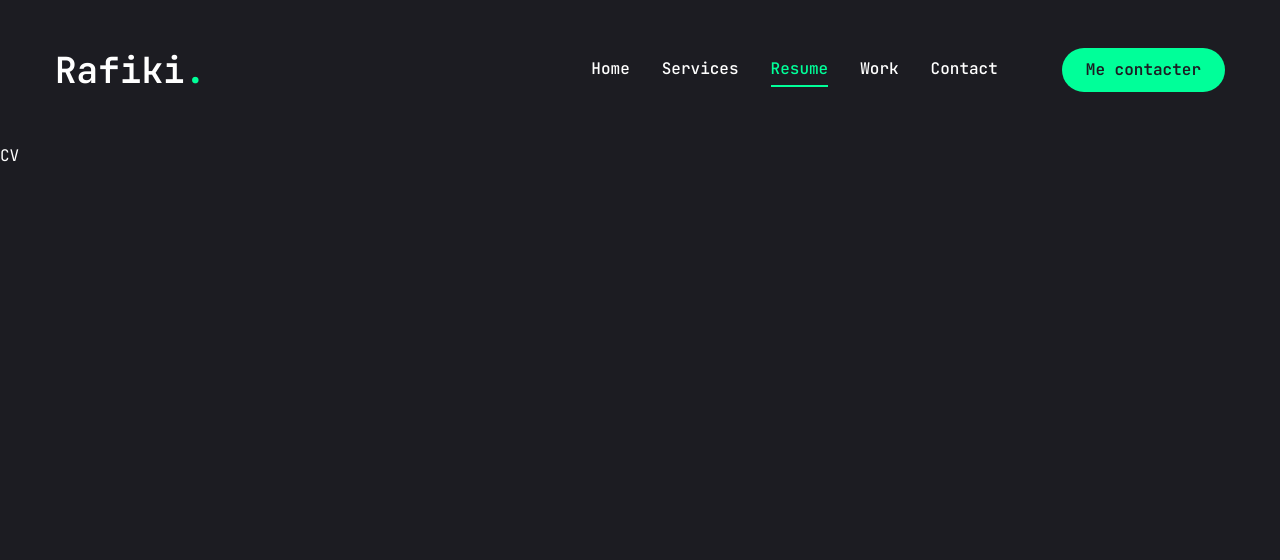
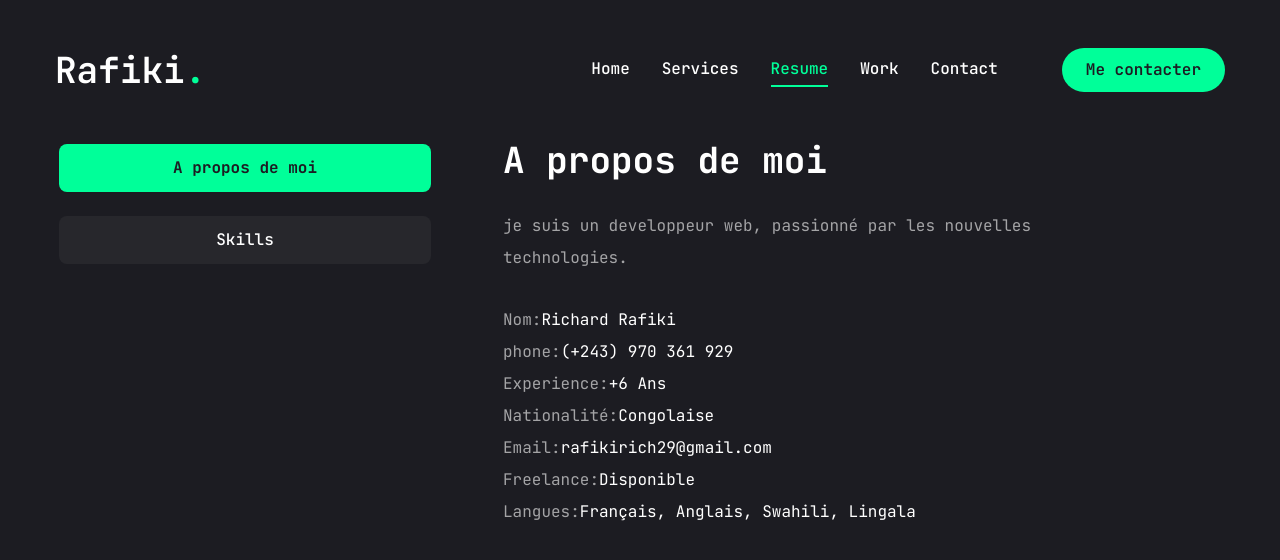
Before and after one commit to Ramus-Siz/Richard_Rafiki_Portfolio, a Next.js app in the folder rafiki_richard_porfolio/: page /resume in a window 1280 px wide. Shown: the top 560 px of the page. Built offline with nearby package versions, Linux system fonts and the light colour scheme.

Commit message:
feat resume:add resume page, about and skillsinformations

```diff
--- a/rafiki_richard_porfolio/app/resume/page.jsx
+++ b/rafiki_richard_porfolio/app/resume/page.jsx
@@ -1,9 +1,148 @@
-"use-client";
-import { FaHtml5 } from "react-icons/fa";
+"use client";
+import { FaHtml5, FaCss3, FaJs, FaReact, FaNodeJs, FaFigma} from "react-icons/fa";
+import {SiTailwindcss, SiNextdotjs} from "react-icons/si";
+
+const about={
+    title:"A propos de moi",
+    description:"je suis un developpeur web, passionné par les nouvelles technologies.",
+    info:[
+        {
+            fieldName:"Nom",
+            fieldValue:"Richard Rafiki",
+        },
+        {
+            fieldName:"phone",
+            fieldValue:"(+243) 970 361 929",
+        },
+        {
+            fieldName:"Experience",
+            fieldValue:"+6 Ans",
+        },
+        {
+            fieldName:"Nationalité",
+            fieldValue:"Congolaise",
+        },
+        {
+            fieldName:"Email",
+            fieldValue:"rafikirich29@gmail.com",
+        },
+        {
+            fieldName:"Freelance",
+            fieldValue:"Disponible",
+        },
+        {
+            fieldName:"Langues",
+            fieldValue:"Français, Anglais, Swahili, Lingala",
+        },
+    ]
+};
+
+const skills={
+    title:"Skills",
+    description:"je suis une personne passionée par les nouvelles technologies.",
+    skillist:[
+        {
+            name:"HTML 5",
+            icon:<FaHtml5/>,
+        },
+        {
+            name:"CSS",
+            icon:<FaCss3/>,
+        },
+        {
+            name:"JS",
+            icon:<FaJs/>,
+        },
+        {
+            name:"REACT",
+            icon:<FaReact/>,
+        },
+        {
+            name:"TAILWIND",
+            icon:<SiTailwindcss/>,
+        },
+        {
+            name:"NEXT",
+            icon:<SiNextdotjs />,
+        },
+        {
+            name:"NODE",
+            icon:<FaNodeJs/>,
+        },
+        {
+            name:"FIGMA",
+            icon:<FaFigma />,
+        },
+
+    ]
+};
+
+import {Tabs, TabsList, TabsTrigger, TabsContent} from '@/components/ui/tabs';
+import { Tooltip, TooltipTrigger, TooltipContent, TooltipProvider } from "@/components/ui/tooltip";
+import { ScrollArea } from "@/components/ui/scroll-area";
+import { motion } from "framer-motion";
+
 export default function Resume() {
 
     return (
-        <div>CV</div>
+        <motion.div initial={{opacity:0}} animate={{opacity:1, transition:{delay:2.4, duration:0.4, ease:"easeIn"}
+        }} className="min-h-[80vh] flex intems-center justify-center py-12 xl:py-0 "
+        >
+            <div className="container mx-auto">
+                <Tabs defaultValue="about" className="flex flex-col xl:flex-row gap-[68px]">
+                    <TabsList className="flex flex-col w-full max-w-[380px] mx-auto xl:mx-0 gap-6">
+                        <TabsTrigger value="about">A propos de moi</TabsTrigger>
+                        <TabsTrigger value="skills">Skills</TabsTrigger>
+                    </TabsList>
+                    <div className="min-h-[70vh] w-full">
+                        <TabsContent value="about" className="w-full text-center xl:text-left">
+                            <div className="flex flex-col gap-[30px]">
+                                <h3 className="text-4xl font-bold">{about.title}</h3>
+                                <p className="max-w-[600px] text-white/60 mx-auto xl:mx-0">{about.description}</p>
+                                <ul>
+                                    {about.info.map((info, index) => (
+                                        <li key={index}>
+                                            <span className="text-white/60">{info.fieldName}:</span>
+                                            <span className="text-white">{info.fieldValue}</span>
+                                        </li>
+                                    ))}
+                                </ul>
+                            </div>
+                        </TabsContent>
+                        <TabsContent value="skills" className="w-full h-full">
+                            <div className="flex flex-col gap-[30px]">
+                                <div className="flex flex-col gap-[30px] text-center xl:text-left">
+                                    <h3 className="text-4xl font-bold ">{skills.title}</h3>
+                                    <p className="max-w-[600px] text-white/60 mx-auto xl:mx-0">{skills.description}</p>
+                                </div>
+                                <ul className="grid grid-cols-2 sm:grid-cols-3 md:grid-cols-4 gap-4 xl:gap-[30px]">
+                                    {skills.skillist.map((skill, index) => (
+                                        <li key={index} className="flex items-center gap-4">
+                                            <TooltipProvider delayDuration={100}>
+                                                <Tooltip>
+                                                    <TooltipTrigger className="w-full h-[150px] bg-[#232329] rounded-xl flex justify-center items-center group ">
+                                                        <div className="text-6xl group-hover:text-accent transition-all duration-300">
+                                                            {skill.icon}
+                                                        </div>
+                                                    </TooltipTrigger>
+                                                    <TooltipContent >
+                                                        <p className="capitalize">{skill.name}</p>
+                                                    </TooltipContent>
+                                                </Tooltip>
+                                            </TooltipProvider>
+                                        </li>
+                                    ))}
+
+                                </ul>
+                            </div>
+                        </TabsContent>
+                    </div>
+
+
+                </Tabs>
+            </div>
+
+        </motion.div>
     )
 
 }
--- a/rafiki_richard_porfolio/components/ui/scroll-area.jsx
+++ b/rafiki_richard_porfolio/components/ui/scroll-area.jsx
@@ -32,7 +32,7 @@
       className
     )}
     {...props}>
-    <ScrollAreaPrimitive.ScrollAreaThumb className="relative flex-1 rounded-full bg-slate-200 dark:bg-slate-800" />
+    <ScrollAreaPrimitive.ScrollAreaThumb className="relative flex-1 rounded-full bg-accent dark:bg-slate-800" />
   </ScrollAreaPrimitive.ScrollAreaScrollbar>
 ))
 ScrollBar.displayName = ScrollAreaPrimitive.ScrollAreaScrollbar.displayName
--- a/rafiki_richard_porfolio/components/ui/tabs.jsx
+++ b/rafiki_richard_porfolio/components/ui/tabs.jsx
@@ -11,7 +11,7 @@
   <TabsPrimitive.List
     ref={ref}
     className={cn(
-      "inline-flex h-10 items-center justify-center rounded-md bg-slate-100 p-1 text-slate-500 dark:bg-slate-800 dark:text-slate-400",
+      "inline-flex h-auto rounded-md p-1 text-primary",
       className
     )}
     {...props} />
@@ -22,7 +22,7 @@
   <TabsPrimitive.Trigger
     ref={ref}
     className={cn(
-      "inline-flex items-center justify-center whitespace-nowrap rounded-sm px-3 py-1.5 text-sm font-medium ring-offset-white transition-all focus-visible:outline-none focus-visible:ring-2 focus-visible:ring-slate-950 focus-visible:ring-offset-2 disabled:pointer-events-none disabled:opacity-50 data-[state=active]:bg-white data-[state=active]:text-slate-950 data-[state=active]:shadow-sm dark:ring-offset-slate-950 dark:focus-visible:ring-slate-300 dark:data-[state=active]:bg-slate-950 dark:data-[state=active]:text-slate-50",
+      "inline-flex items-center w-full bg-[#27272c] justify-center whitespace-nowrap text-white rounded-lg p-3 text-base font-medium ring-offset-white transition-all disabled:pointer-events-none disabled:opacity-50 data-[state=active]:bg-accent data-[state=active]:text-primary data-[state=active]:font-bold data-[state=active]:shadow-sm",
       className
     )}
     {...props} />
@@ -33,7 +33,7 @@
   <TabsPrimitive.Content
     ref={ref}
     className={cn(
-      "mt-2 ring-offset-white focus-visible:outline-none focus-visible:ring-2 focus-visible:ring-slate-950 focus-visible:ring-offset-2 dark:ring-offset-slate-950 dark:focus-visible:ring-slate-300",
+      "min-h-[480px] ring-offset-white focus-visible:outline-none focus-visible:ring-2 focus-visible:ring-slate-950 focus-visible:ring-offset-2 dark:ring-offset-slate-950 dark:focus-visible:ring-slate-300",
       className
     )}
     {...props} />
--- a/rafiki_richard_porfolio/package.json
+++ b/rafiki_richard_porfolio/package.json
@@ -19,9 +19,9 @@
     "framer-motion": "^11.3.24",
     "lucide-react": "^0.427.0",
     "next": "14.2.5",
-    "react": "^18",
+    "react": "^18.3.1",
     "react-countup": "^6.5.3",
-    "react-dom": "^18",
+    "react-dom": "^18.3.1",
     "react-icons": "^5.3.0",
     "shadcn-ui": "^0.2.3",
     "tailwind-merge": "^2.5.2"
```
Also changed, not shown: 1 other file (tests, documents, lock files or other folders).
